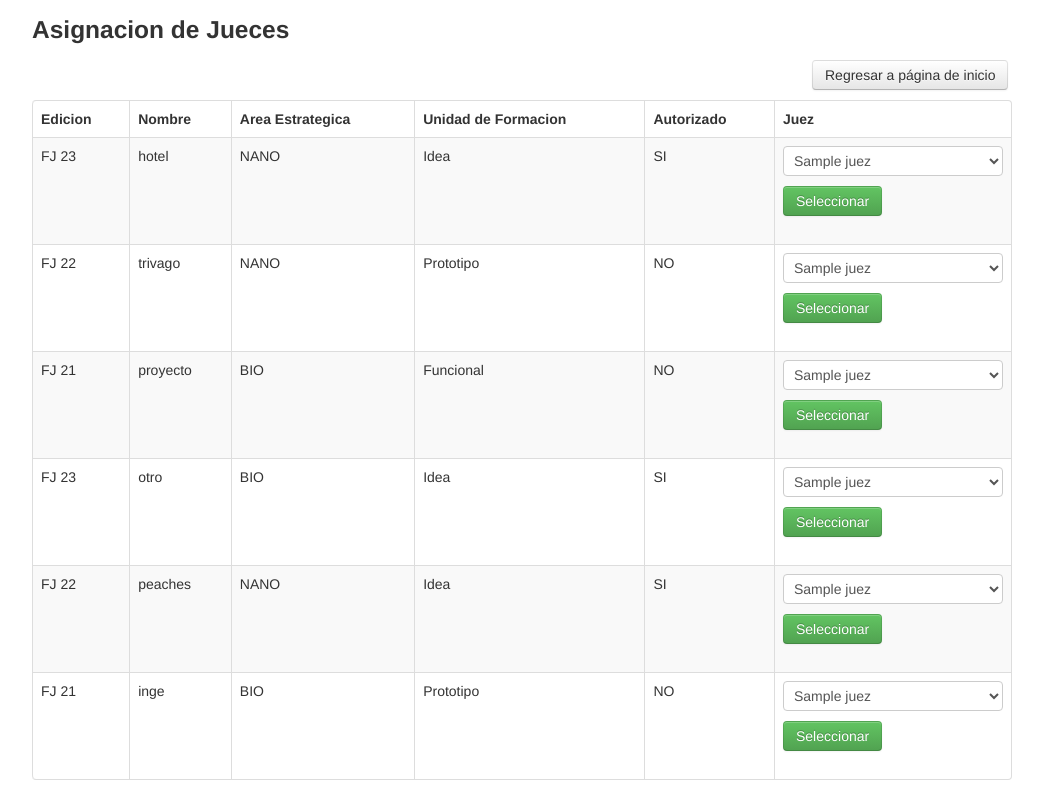
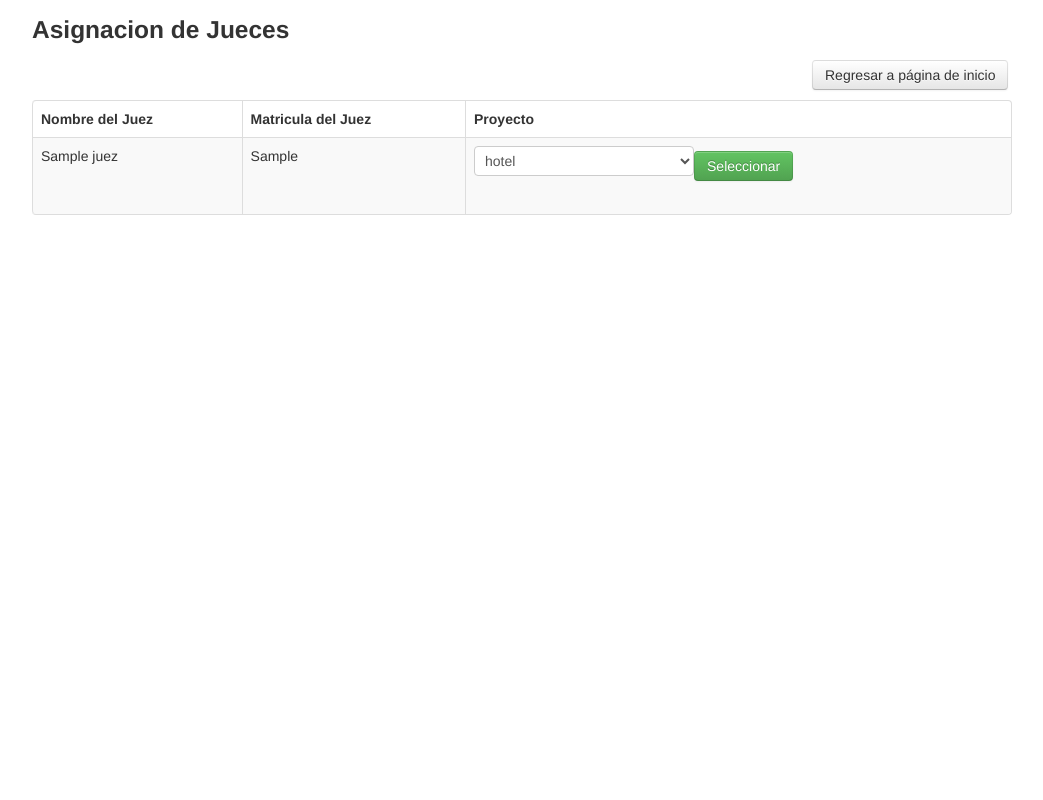
Before and after one commit to juanpemedina/Expo-ing, a PHP site: page /jueces_de_proyectos.php in a window 1280 px wide. Shown: the whole page, without its empty margins (98-1141 px from the left). Run offline with PHP 8.4, Linux system fonts and the light colour scheme; data comes from the database, SQL or seed files in the repository; tables that the repository leaves empty hold one stand-in row (values such as "Sample post"); data that the repository does not hold is empty; some libraries are stand-ins or nearby versions.

Commit message:
Update jueces_de_proyectos.php

```diff
--- a/jueces_de_proyectos.php
+++ b/jueces_de_proyectos.php
@@ -21,75 +21,59 @@
                 <table class="table table-striped table-bordered">
                     <thead>
                         <tr>
-								<th>Edicion</th>
-								<th>Nombre</th>
-								<th>Area Estrategica</th>
-								<th>Unidad de Formacion</th>
-								<th>Autorizado</th>
-								<th>Juez</th>
+                            <th>Nombre del Juez</th>
+                            <th>Matricula del Juez</th>
+                            <th>Proyecto</th>
                         </tr>
                     </thead>
                     <tbody>
                     <?php
-    // Check if the form has been submitted
+                    // Display the table of judges and projects
+                    include 'database.php';
+
                     if (isset($_POST['submit'])) {
-        // Get the selected judge
-        $judge = $_POST['judge'];
-        // Get the project ID
+                        // Get the judge and project IDs
+                        $judge_id = $_POST['judge_id'];
                         $project_id = $_POST['project_id'];
 
-        // Insert the judge and project ID into the R_Juez_Proyecto_Calif table
+                        // Insert the judge and project IDs into the R_Juez_Proyecto_Calif table
                         $pdo = Database::connect();
-        $sql = "INSERT INTO R_Juez_Proyecto_Calif (Id_Juez, Id_Proyecto) VALUES (?, ?)";
-        $stmt = $pdo->prepare($sql);
-        $stmt->execute(array($judge, $project_id));
-        Database::disconnect();
+                        $sql = 'INSERT INTO R_Juez_Proyecto_Calif (Id_Juez, Id_Proyecto) VALUES (?, ?)';
+                        $q = $pdo->prepare($sql);
+                        $q->execute(array($judge_id, $project_id));
 
-        // Redirect to the same page to prevent form resubmission
-        header('Location: ' . $_SERVER['PHP_SELF']);
-        exit();
+                        // Display a success message
+                        echo '<div class="alert alert-success">Asignación exitosa</div>';
                     }
 
-    // Display the table of projects with a form for each project
-    include 'database.php';
                     $pdo = Database::connect();
-    $sql = 'SELECT * FROM R_Proyecto
-            natural join R_Edicion
-            natural join R_Area_Estrategica
-            natural join R_Unidad_Formacion
-            natural join R_Nivel_Desarrollo
-            ORDER BY Id_Proyecto';
-    foreach ($pdo->query($sql) as $row) {
+                    $sql = 'SELECT NombreJu as Nombre, Id_Juez as Matricula FROM R_Juez
+                            UNION
+                            SELECT NombrePr as Nombre, Nomina as Matricula FROM R_Profesor WHERE Es_Juez = 1';
+
+                    foreach ($pdo->query($sql) as $row_juez) {
                         echo '<tr>';
-        echo '<td>'. $row['NombreEd'] . '</td>';
-        echo '<td>'. $row['NombrePy'] . '</td>';
-        echo '<td>'. $row['NombreAe'] . '</td>';
-        echo '<td>'. $row['Nivel'] . '</td>';
-        echo '<td>'. ($row['Autorizacion'] ? "SI" : "NO") . '</td>';
-        echo '<td width=150>';
+                        echo '<td>' . $row_juez['Nombre'] . '</td>';
+                        echo '<td>' . $row_juez['Matricula'] . '</td>';
+                        echo '<td>';
 
-        // Create a form for the current project
+                        // Create a form for the current judge or project
                         echo '<form method="POST">';
-        echo '<input type="hidden" name="project_id" value="'.$row['Id_Proyecto'].'">';
-        echo '<select name="judge">';
-        // Query to get the judges
-        $sql_jueces_y_profesores_jueces = 'SELECT NombreJu as Nombre
-                                           FROM R_Juez
-                                           UNION
-                                           SELECT NombrePr as Nombre
-                                           FROM R_Profesor
-                                           WHERE Es_Juez=1';
-        foreach ($pdo->query($sql_jueces_y_profesores_jueces) as $row_juez_o_profesor) {
-            $selected = ($row_juez_o_profesor['Nombre'] == $row['Juez']) ? 'selected' : '';
-            echo '<option value="'.$row_juez_o_profesor['Nombre'].'" '.$selected.'>'.$row_juez_o_profesor['Nombre'].'</option>';
+                        echo '<input type="hidden" name="judge_id" value="'.$row_juez['Matricula'].'">';
+                        echo '<select name="project_id">';
+                        // Query to get the projects
+                        $sql_proyectos = 'SELECT * FROM R_Proyecto';
+                        foreach ($pdo->query($sql_proyectos) as $row_proyecto) {
+                            $selected = ($row_proyecto['NombrePy'] == $row_juez['Nombre']) ? 'selected' : '';
+                            echo '<option value="'.$row_proyecto['Id_Proyecto'].'" '.$selected.'>'.$row_proyecto['NombrePy'].'</option>';
                         }
                         echo '</select>';
                         echo '<input type="submit" name="submit" value="Seleccionar" class="btn btn-success"/>';
                         echo '</form>';
-
                         echo '</td>';
                         echo '</tr>';
                     }
+
                     Database::disconnect();
                     ?>
                     </tbody>
@@ -101,3 +85,4 @@
 
     </div> <!-- /container -->
 </body>
+</html>
```
Lines whose indentation alone changed are shown as unchanged.
